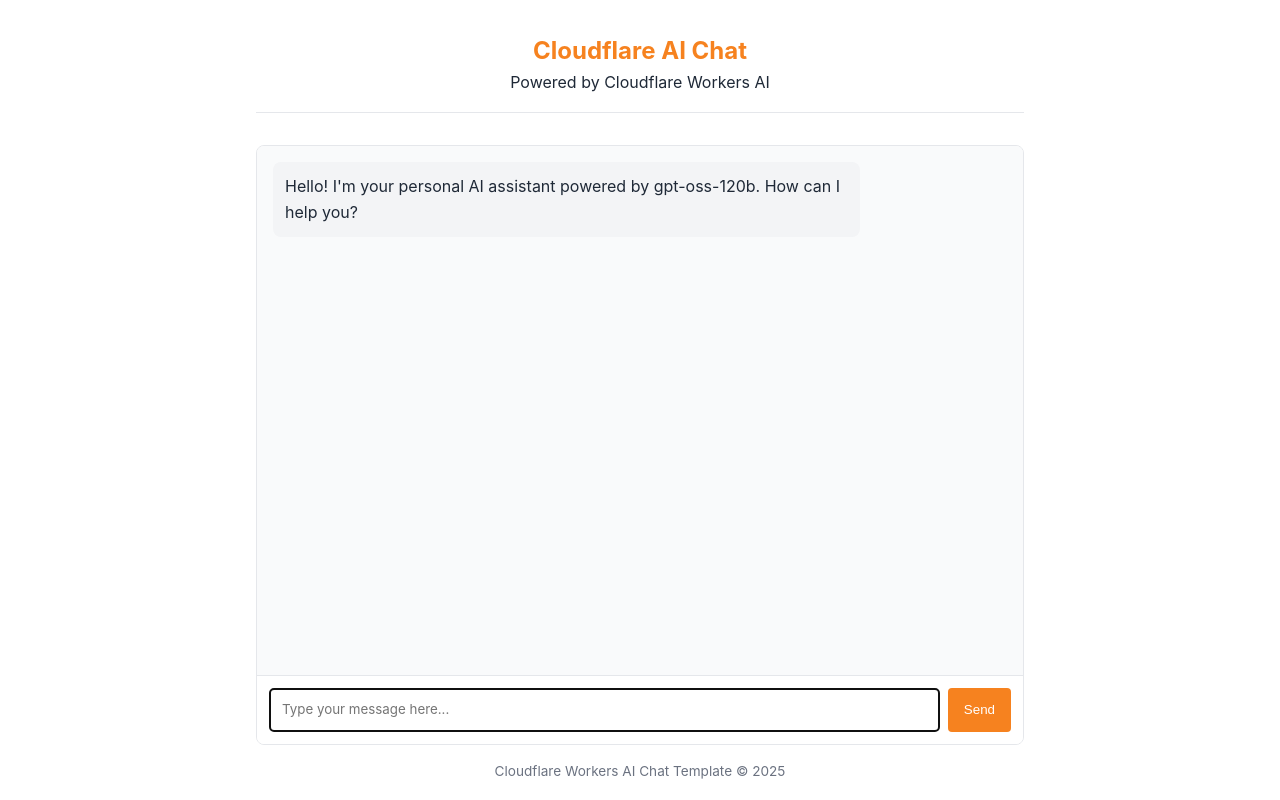
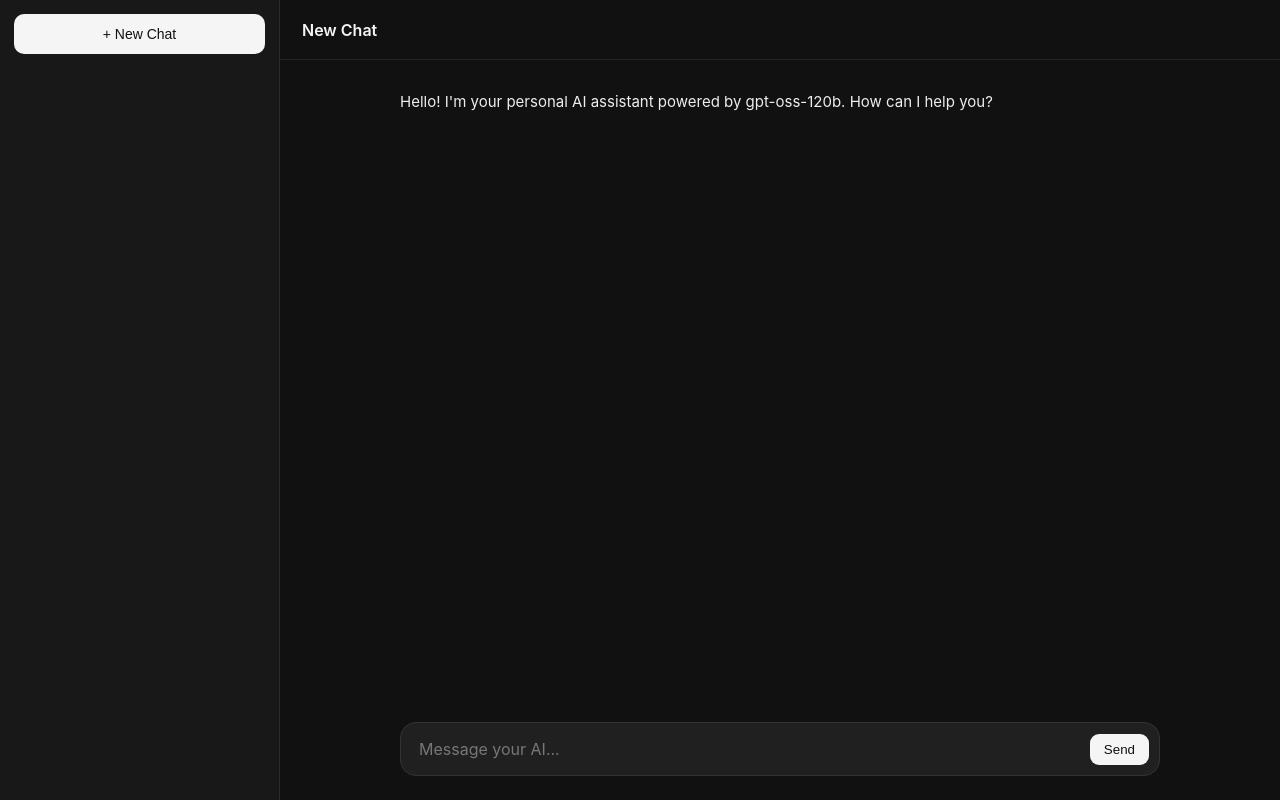
Before and after one commit to BIGDAMNHERO6/llm-gptoss120b, a website: page public/index.html in a window 1280 px wide. Drawn offline with Linux system fonts and the light colour scheme; no server answers.

Commit message:
Update index.html

```diff
--- a/public/index.html
+++ b/public/index.html
@@ -3,19 +3,9 @@
 <head>
 	<meta charset="UTF-8" />
 	<meta name="viewport" content="width=device-width, initial-scale=1.0" />
-		<title>LLM Chat App</title>
+	<title>My AI</title>
+
 	<style>
-			:root {
-				--primary-color: #f6821f;
-				--primary-hover: #e67e22;
-				--light-bg: #f9fafb;
-				--border-color: #e5e7eb;
-				--text-color: #1f2937;
-				--text-light: #6b7280;
-				--user-msg-bg: #fff2e6;
-				--assistant-msg-bg: #f3f4f6;
-			}
-
 		* {
 			box-sizing: border-box;
 			margin: 0;
@@ -23,161 +13,262 @@
 		}
 
 		body {
-				font-family:
-					-apple-system, BlinkMacSystemFont, "Segoe UI", Roboto, Oxygen, Ubuntu,
-					Cantarell, sans-serif;
-				line-height: 1.6;
-				color: var(--text-color);
-				max-width: 800px;
-				margin: 0 auto;
-				padding: 1rem;
+			font-family: -apple-system, BlinkMacSystemFont, "Segoe UI", sans-serif;
+			background: #111111;
+			color: #f5f5f5;
+			height: 100vh;
+			overflow: hidden;
 		}
 
-			header {
-				text-align: center;
-				margin-bottom: 2rem;
-				padding: 1rem 0;
-				border-bottom: 1px solid var(--border-color);
+		.app {
+			display: flex;
+			height: 100vh;
 		}
 
-			h1 {
-				font-size: 1.5rem;
-				color: var(--primary-color);
+		.sidebar {
+			width: 280px;
+			background: #181818;
+			border-right: 1px solid #2a2a2a;
+			display: flex;
+			flex-direction: column;
+			padding: 14px;
 		}
 
-			.chat-container {
+		.new-chat {
+			width: 100%;
+			background: #f5f5f5;
+			color: #111;
+			border: none;
+			border-radius: 10px;
+			padding: 12px;
+			font-size: 14px;
+			cursor: pointer;
+			margin-bottom: 16px;
+		}
+
+		.new-chat:hover {
+			background: #dddddd;
+		}
+
+		.conversations {
+			flex: 1;
+			overflow-y: auto;
+		}
+
+		.conversation-item {
+			padding: 11px 12px;
+			border-radius: 8px;
+			margin-bottom: 4px;
+			font-size: 14px;
+			cursor: pointer;
+			white-space: nowrap;
+			overflow: hidden;
+			text-overflow: ellipsis;
+			color: #cccccc;
+		}
+
+		.conversation-item:hover {
+			background: #252525;
+		}
+
+		.conversation-item.active {
+			background: #303030;
+			color: white;
+		}
+
+		.main {
+			flex: 1;
 			display: flex;
 			flex-direction: column;
-				height: calc(100vh - 200px);
-				min-height: 400px;
-				border: 1px solid var(--border-color);
-				border-radius: 8px;
-				overflow: hidden;
+			min-width: 0;
+		}
+
+		.topbar {
+			height: 60px;
+			border-bottom: 1px solid #242424;
+			display: flex;
+			align-items: center;
+			padding: 0 22px;
+			font-weight: 600;
 		}
 
 		.chat-messages {
 			flex: 1;
 			overflow-y: auto;
-				padding: 1rem;
-				background-color: var(--light-bg);
+			padding: 30px 20px;
 		}
 
 		.message {
-				margin-bottom: 1rem;
-				padding: 0.75rem;
-				border-radius: 8px;
-				max-width: 80%;
+			max-width: 760px;
+			margin: 0 auto 22px auto;
+			line-height: 1.55;
+			font-size: 15px;
 		}
 
 		.message p {
-				white-space: pre-line;
-				margin: 0;
+			white-space: pre-wrap;
 			overflow-wrap: anywhere;
 		}
 
 		.user-message {
-				background-color: var(--user-msg-bg);
-				align-self: flex-end;
+			background: #2a2a2a;
+			padding: 12px 16px;
+			border-radius: 14px;
+			width: fit-content;
+			max-width: min(760px, 85%);
 			margin-left: auto;
+			margin-right: max(calc((100% - 760px) / 2), 0px);
 		}
 
 		.assistant-message {
-				background-color: var(--assistant-msg-bg);
-				align-self: flex-start;
-			}
-
-			.message-input {
-				display: flex;
-				padding: 0.75rem;
-				border-top: 1px solid var(--border-color);
-				background-color: white;
-			}
-
-			#user-input {
-				flex: 1;
-				padding: 0.75rem;
-				border: 1px solid var(--border-color);
-				border-radius: 4px;
-				font-family: inherit;
-				resize: none;
-				min-height: 44px;
-			}
-
-			#send-button {
-				margin-left: 0.5rem;
-				padding: 0 1rem;
-				background-color: var(--primary-color);
-				color: white;
-				border: none;
-				border-radius: 4px;
-				cursor: pointer;
-				transition: background-color 0.2s;
-			}
-
-			#send-button:hover {
-				background-color: var(--primary-hover);
-			}
-
-			#send-button:disabled {
-				background-color: var(--text-light);
-				cursor: not-allowed;
+			color: #eeeeee;
 		}
 
 		.typing-indicator {
 			display: none;
-				font-style: italic;
-				color: var(--text-light);
-				padding: 1rem;
+			max-width: 760px;
+			margin: 0 auto;
+			padding-bottom: 12px;
+			color: #888;
+			font-size: 14px;
 		}
 
 		.typing-indicator.visible {
 			display: block;
 		}
 
-			footer {
-				margin-top: 1rem;
-				text-align: center;
-				font-size: 0.85rem;
-				color: var(--text-light);
+		.input-area {
+			padding: 16px 20px 24px;
+		}
+
+		.input-box {
+			max-width: 760px;
+			margin: 0 auto;
+			background: #202020;
+			border: 1px solid #333;
+			border-radius: 16px;
+			display: flex;
+			align-items: flex-end;
+			padding: 10px;
+		}
+
+		#user-input {
+			flex: 1;
+			background: transparent;
+			border: none;
+			outline: none;
+			color: white;
+			resize: none;
+			font: inherit;
+			min-height: 24px;
+			max-height: 180px;
+			padding: 6px 8px;
+		}
+
+		#user-input::placeholder {
+			color: #777;
+		}
+
+		#send-button {
+			border: none;
+			background: #f5f5f5;
+			color: #111;
+			border-radius: 9px;
+			padding: 8px 14px;
+			cursor: pointer;
+		}
+
+		#send-button:disabled {
+			opacity: 0.4;
+			cursor: default;
+		}
+
+		.mobile-sidebar-button {
+			display: none;
+		}
+
+		@media (max-width: 700px) {
+			.sidebar {
+				position: fixed;
+				left: -280px;
+				top: 0;
+				bottom: 0;
+				z-index: 20;
+				transition: left 0.2s ease;
+			}
+
+			.sidebar.open {
+				left: 0;
+			}
+
+			.mobile-sidebar-button {
+				display: block;
+				background: none;
+				border: none;
+				color: white;
+				font-size: 22px;
+				margin-right: 14px;
+				cursor: pointer;
+			}
+
+			.user-message {
+				margin-right: 0;
+			}
 		}
 	</style>
 </head>
+
 <body>
-		<header>
-			<h1>Cloudflare AI Chat</h1>
-			<p>Powered by Cloudflare Workers AI</p>
-		</header>
+	<div class="app">
 
-		<div class="chat-container">
-			<div id="chat-messages" class="chat-messages">
-				<div class="message assistant-message">
-					<p>
-						Hello! I'm an LLM chat app powered by Cloudflare Workers AI. How can
-						I help you today?
-					</p>
+		<aside class="sidebar" id="sidebar">
+			<button class="new-chat" id="new-chat-button">
+				+ New Chat
+			</button>
+
+			<div class="conversations" id="conversation-list"></div>
+		</aside>
+
+		<main class="main">
+
+			<div class="topbar">
+				<button
+					class="mobile-sidebar-button"
+					id="mobile-sidebar-button"
+				>
+					☰
+				</button>
+
+				<span id="chat-title">New Chat</span>
+			</div>
+
+			<div id="chat-messages" class="chat-messages"></div>
+
+			<div
+				id="typing-indicator"
+				class="typing-indicator"
+			>
+				AI is thinking...
+			</div>
+
+			<div class="input-area">
+				<div class="input-box">
+					<textarea
+						id="user-input"
+						rows="1"
+						placeholder="Message your AI..."
+						autofocus
+					></textarea>
+
+					<button id="send-button">
+						Send
+					</button>
 				</div>
 			</div>
 
-			<div class="typing-indicator" id="typing-indicator">
-				AI is thinking...
+		</main>
 	</div>
 
-			<div class="message-input">
-				<textarea
-					id="user-input"
-					placeholder="Type your message here..."
-					rows="1"
-					autofocus
-				></textarea>
-				<button id="send-button">Send</button>
-			</div>
-		</div>
-
-		<footer>
-			<p>Cloudflare Workers AI Chat Template &copy; 2025</p>
-		</footer>
-
-		<!-- Chat app script -->
-		<script src="chat.js"></script>
+	<script src="/chat.js"></script>
 </body>
 </html>
```
Lines whose indentation alone changed are shown as unchanged.
